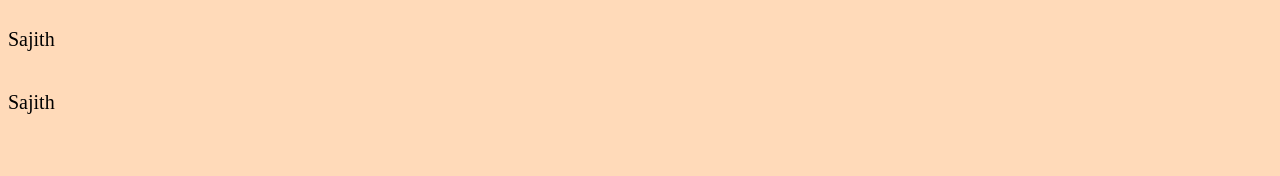
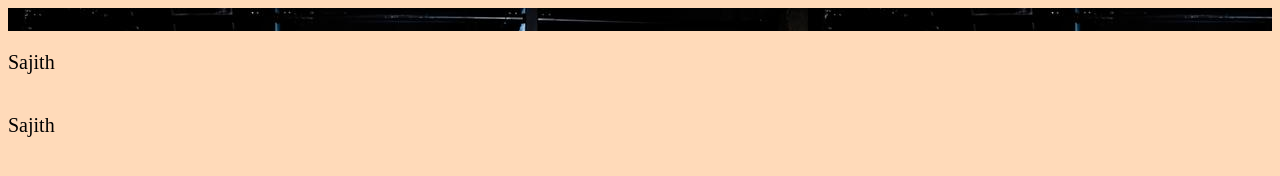
Before and after one commit to iamsajithsasi/webpack, a website built with webpack: page index.html in a window 1280 px wide. Built offline with nearby package versions, Linux system fonts and the light colour scheme.

Commit message:
new updates

```diff
--- a/index.html
+++ b/index.html
@@ -7,6 +7,7 @@
   </head>
   <body>
     <div class="grid">
+      <div class="imgBox">Image Box</div>
       <p>Sajith</p>
       <p>Sajith</p>
     </div>
--- a/src/assets/css/main.css
+++ b/src/assets/css/main.css
@@ -15,3 +15,6 @@ body {
   transition: all 0.5s;
   user-select: none;
 }
+.imgBox {
+  background-image: url('../images/sample.jpg');
+}
--- a/webpack.config.js
+++ b/webpack.config.js
@@ -17,6 +17,7 @@ module.exports = {
   output: {
     filename: "main.js",
     path: path.resolve(__dirname, "dist"),
+    assetModuleFilename: 'images/[hash][ext][query]', // outputs to images folder in dist
   }, // set output
   module: {
     rules: [
```
Also changed, not shown: src/assets/images/sample image.webp (added), src/assets/images/sample.jpg (added).
